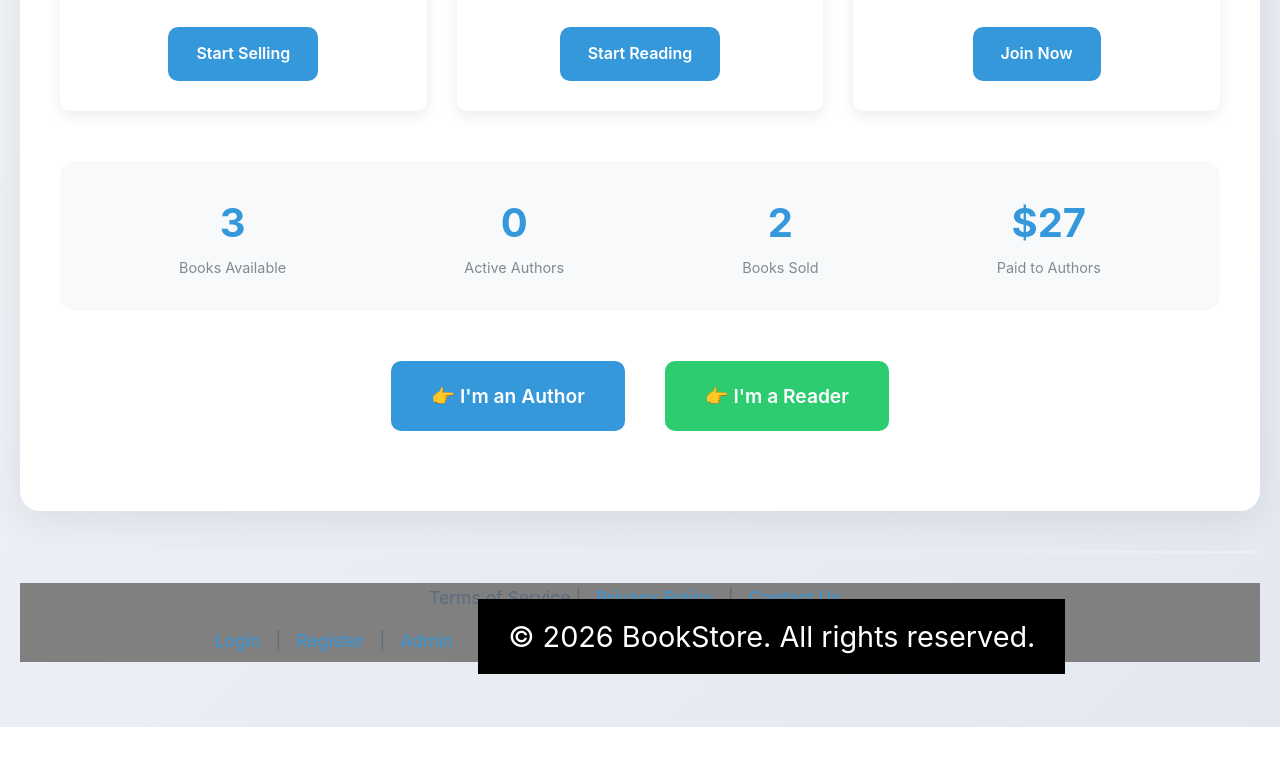
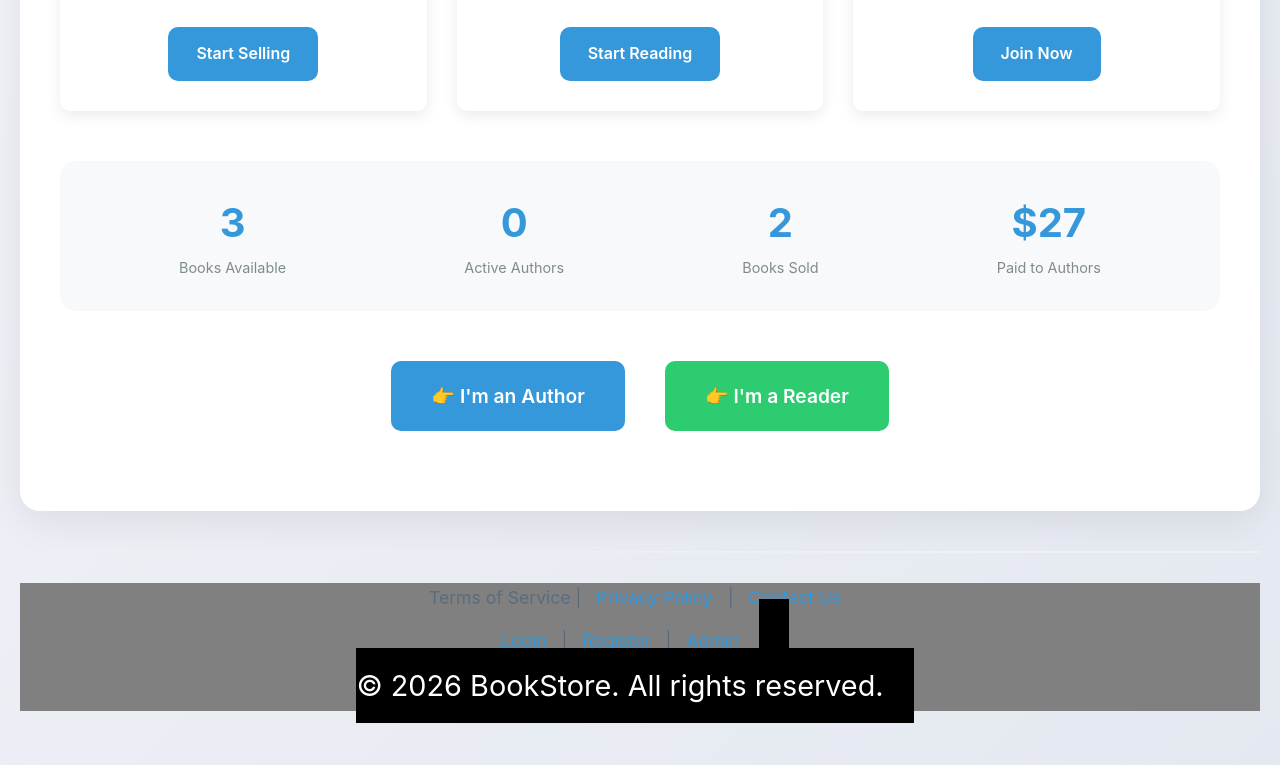
Before and after one commit to blessingsthamanga2-source/OceanBookStore.github.io, a plain HTML site: page index.html in a window 1280 px wide. Shown: the part 1087-1852 px from the top of the page. Before the commit the page ends 1814 px from the top, so only its background shows below. Drawn offline with Linux system fonts and the light colour scheme; files that its build step writes are made by us from their sources.

Commit message:
Update index.html

```diff
--- a/index.html
+++ b/index.html
@@ -220,7 +220,7 @@
             <a href="privacy.html">Privacy Policy</a> |
             <a href="contact.html">Contact Us<br></a>
             <a href="login.html">Login</a> | <a href="register.html">Register</a> | <a href="admin-dashboard.html">Admin</a>
-            <a style="background: black;font-size:1.8rem;color:white;padding: 20px 30px;text-align:center"> © 2026 BookStore. All rights reserved.</a>
+            <a style="background: black;font-size:1.8rem;color:white;padding: 20px 30px;text-align:center"><br> © 2026 BookStore. All rights reserved.</a>
         </p>
     </footer>
 
```
